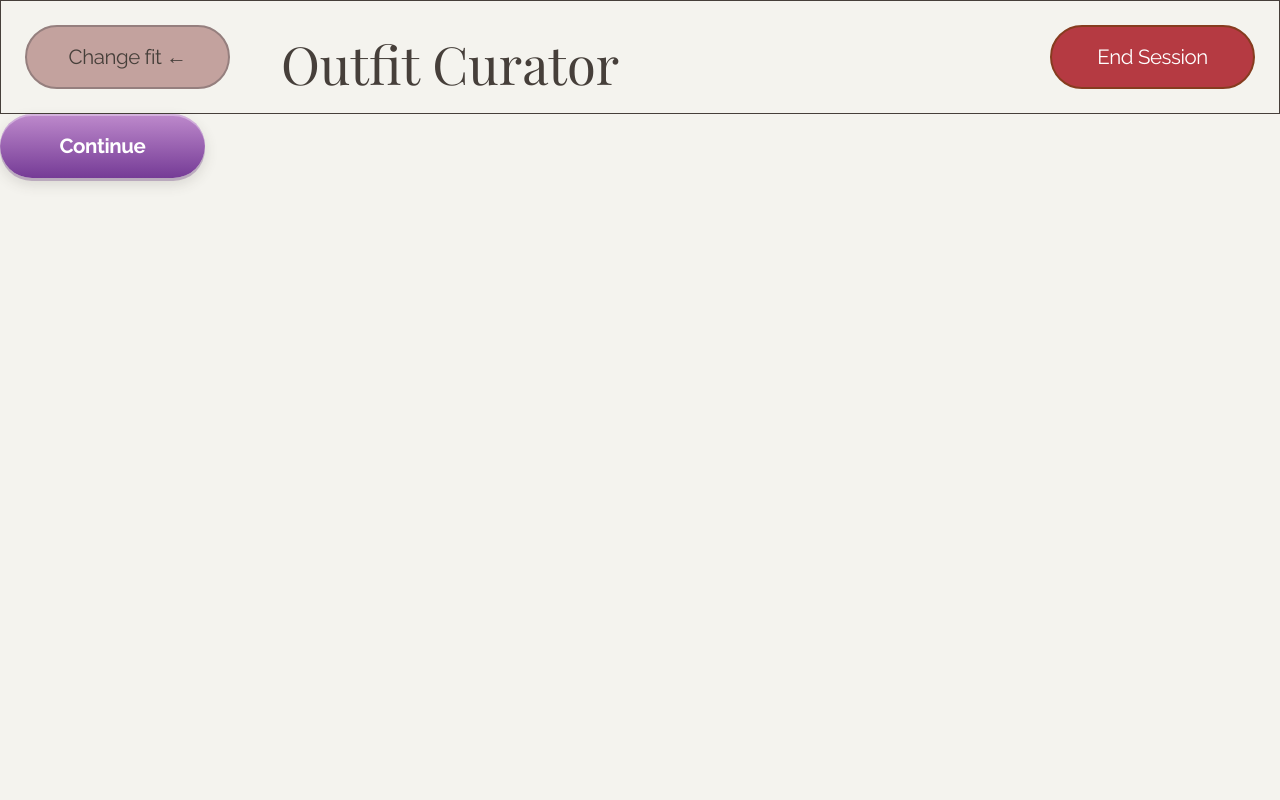
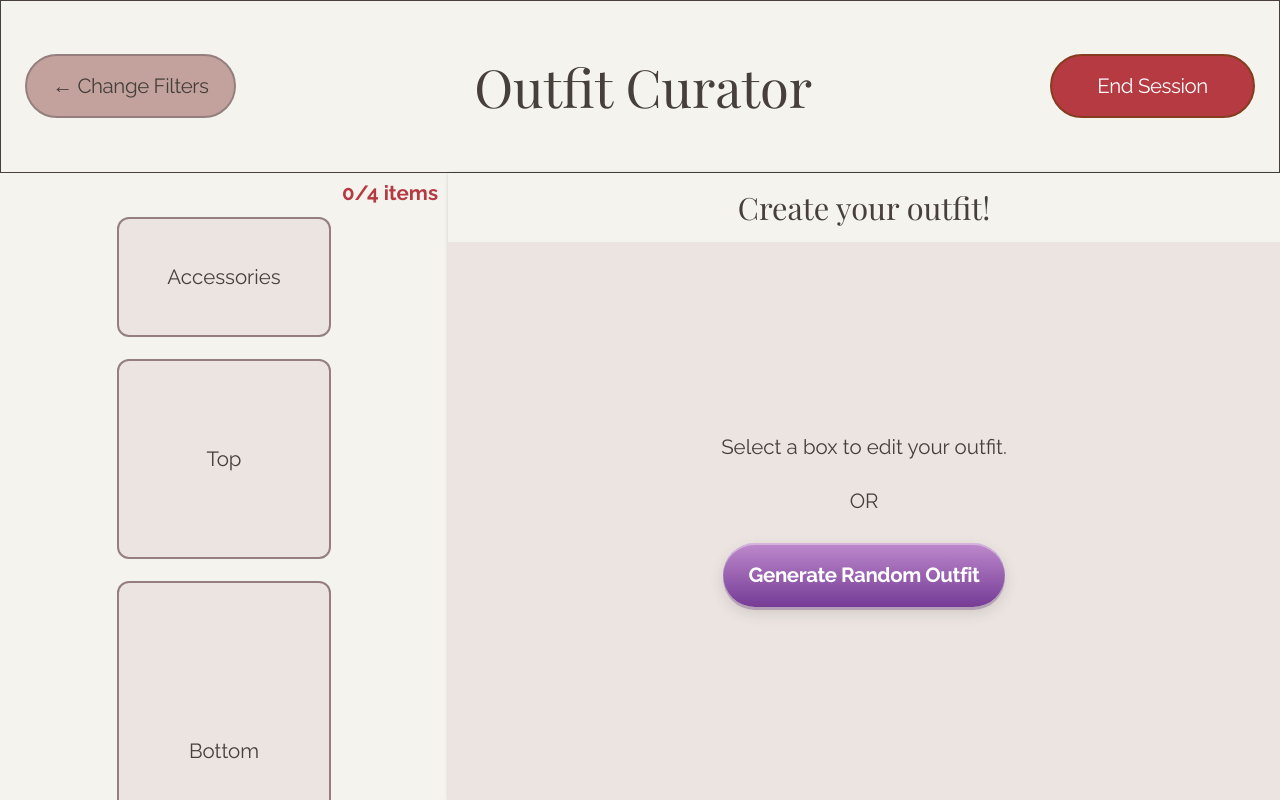
Before and after one commit to CS3560-02-6-A/MallKioskSystem, a React app in the folder frontend/: page /outfit in a window 1280 px wide. Built offline with nearby package versions, Linux system fonts and the light colour scheme; the HTML template or start-up script is replaced by a standard one.

Commit message:
Finish OutfitBuilder layout

```diff
--- a/frontend/src/features/outfit-curator/pages/OutfitBuilderPage.jsx
+++ b/frontend/src/features/outfit-curator/pages/OutfitBuilderPage.jsx
@@ -1,27 +1,37 @@
+import { useState } from "react";
 import { theme } from "../../../styles/theme";
-import { useNavigate } from "react-router-dom";
 import HeaderBar from "../../../components/ui/HeaderBar";
-import ProgressBar from "../../../components/ui/ProgressBar";
 import AppButton from "../../../components/ui/AppButton";
 
-export default function InputPage({ setShowInputPage }) {
-    const navigate = useNavigate();
+const CATEGORIES = [ // add more categories and adjust heights as needed
+  { label: "Accessories", height: "120px" },
+  { label: "Top",         height: "200px" },
+  { label: "Bottom",      height: "340px" },
+  { label: "Shoes",       height: "150px" },
+];
+
+export default function OutfitBuilderPage() {
+  const [selectedCategory, setSelectedCategory] = useState(null);
+  const filledCount = 0; // replace with real count later
 
   return (
     <main
       style={{
         height: "100vh",
         width: "100%",
+        display: "flex",
+        flexDirection: "column",
         overflow: "hidden",
         background: theme.colors.page,
         color: theme.colors.text,
         fontFamily: theme.fonts.sans,
       }}
     >
-        <HeaderBar leftButton={"Change fit ←"} >
+      <HeaderBar leftButton="← Change Filters">
         <h1
           style={{
-              margin: "clamp(8px, 1vw, 12px) 0 0 0",
+            justifyContent: "center",
+            display: "flex",
             fontFamily: theme.fonts.display,
             fontSize: theme.fontSizes.onboardingTitle,
             fontWeight: theme.fontWeights.regular,
@@ -32,11 +42,160 @@ export default function InputPage({ setShowInputPage }) {
           Outfit Curator
         </h1>
       </HeaderBar>
-        <AppButton
-        onClick={() => navigate("/occasion")}
+
+      {/* Two-panel row */}
+      <div
+        style={{
+          display: "flex",
+          flexDirection: "row",
+          width: "100%",
+          flex: 1,
+          minHeight: 0,
+        }}
       >
-             Continue
-    </AppButton>
+        {/* Left — category selector */}
+        <div
+          style={{
+            display: "flex",
+            flexDirection: "column",
+            width: "35%",
+            minWidth: "280px",
+            gap: "12px",
+            overflowY: "auto",
+            padding: "8px 10px 16px 10px",
+          }}
+        >
+          {/* Counter */}
+          <p
+            style={{
+              textAlign: "right",
+              margin: 0,
+              fontFamily: theme.fonts.sans,
+              fontSize: theme.fontSizes.onboardingTagline,
+              fontWeight: theme.fontWeights.bold,
+              color: "#B53A42",
+            }}
+          >
+            {filledCount}/{CATEGORIES.length} items
+          </p>
+
+          {/* Category boxes */}
+          <div
+            style={{
+              display: "flex",
+              flexDirection: "column",
+              alignItems: "center",
+              gap: "22px",
+            }}
+          >
+            {CATEGORIES.map((cat) => {
+              const isSelected = selectedCategory === cat.label;
+              return (
+                <button
+                  key={cat.label}
+                  type="button"
+                  aria-pressed={isSelected}
+                  onClick={() => setSelectedCategory(cat.label)}
+                  style={{
+                    display: "flex",
+                    alignItems: "center",
+                    justifyContent: "center",
+                    width: "50%",
+                    height: cat.height,
+                    borderRadius: "12px",
+                    border: isSelected
+                      ? `2px solid ${theme.colors.lightBrown}`
+                      : `2px solid ${theme.colors.lightBrown}`,
+                    background: isSelected ? theme.colors.tan : theme.colors.palePink,
+                    cursor: "pointer",
+                    fontFamily: theme.fonts.sans,
+                    fontSize: theme.fontSizes.onboardingTagline,
+                    fontWeight: theme.fontWeights.regular,
+                    color: theme.colors.text,
+                    flexShrink: 0,
+                  }}
+                >
+                  {cat.label}
+                </button>
+              );
+            })}
+          </div>
+        </div>
+
+        {/* Right — outfit canvas */}
+        <div
+          style={{
+            display: "flex",
+            flexDirection: "column",
+            flex: 1,
+            background: theme.colors.palePink,
+            overflow: "hidden",
+            boxShadow: theme.shadows.dropShadow,
+          }}
+        >
+          {/* Top banner */}
+          <div
+            style={{
+              width: "100%",
+              background: theme.colors.offWhite,
+              flexShrink: 0,
+            }}
+          >
+            <h2
+              style={{
+                fontFamily: theme.fonts.display,
+                fontWeight: theme.fontWeights.regular,
+                fontSize: "clamp(22px, 2.4vw, 36px)",
+                color: theme.colors.text,
+                margin: "14px 0",
+                textAlign: "center",
+              }}
+            >
+              Create your outfit!
+            </h2>
+          </div>
+
+          {/* Lower content area (future images go here) */}
+          <div
+            style={{
+              display: "flex",
+              flexDirection: "column",
+              alignItems: "center",
+              justifyContent: "center",
+              gap: "30px",
+              flex: 1,
+              overflow: "auto",
+              padding: "16px",
+            }}
+          >
+            {selectedCategory === null && (
+              <>
+                <p
+                  style={{
+                    fontFamily: theme.fonts.sans,
+                    fontSize: theme.fontSizes.onboardingTagline,
+                    color: theme.colors.mutedText,
+                    margin: 0,
+                  }}
+                >
+                  Select a box to edit your outfit.
+                </p>
+                <p
+                  style={{
+                    fontFamily: theme.fonts.sans,
+                    fontSize: theme.fontSizes.onboardingTagline,
+                    color: theme.colors.mutedText,
+                    margin: 0,
+                  }}
+                >
+                  OR
+                </p>
+                <AppButton>Generate Random Outfit</AppButton>
+              </>
+            )}
+          </div>
+        </div>
+      </div>
     </main>
   );
 }
```
Lines whose indentation alone changed are shown as unchanged.
